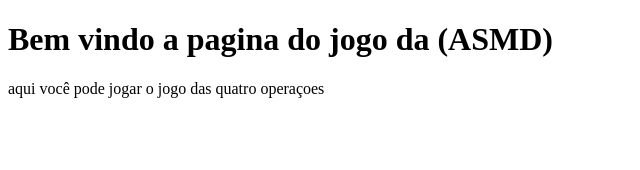
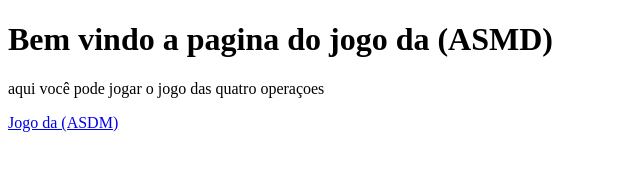
Before and after one commit to joaovitorfernandes/joaovitorfernandes.github.io, a plain HTML site: page index.html in a window 1280 px wide. Shown: the whole page, without its empty margins (0-640 px from the left). Drawn offline with Linux system fonts and the light colour scheme.

Commit message:
Update index.html

```diff
--- a/index.html
+++ b/index.html
@@ -7,6 +7,7 @@
 
      <h1>Bem vindo a pagina do jogo da (ASMD)</h1>
      <p>aqui você pode jogar o jogo das quatro operaçoes</p>
+     <a href=" https://joaovitorfernandes.github.io/jogodaasmd/">Jogo da (ASDM)</a>
 
 </body>
 </html>
```
